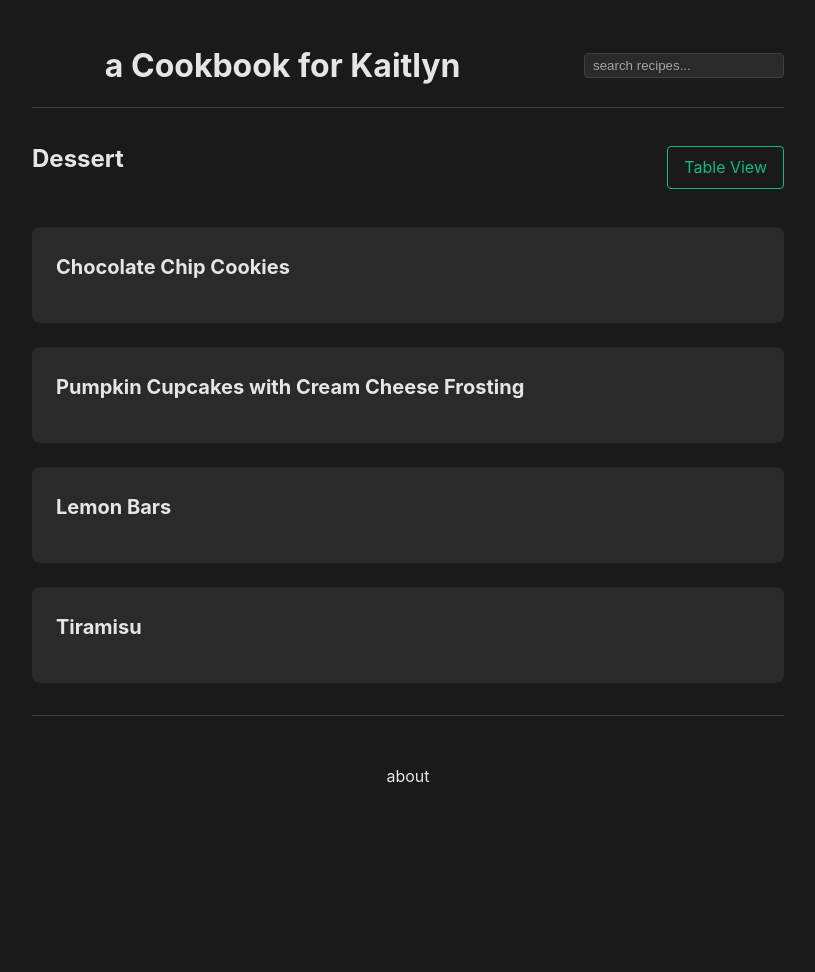
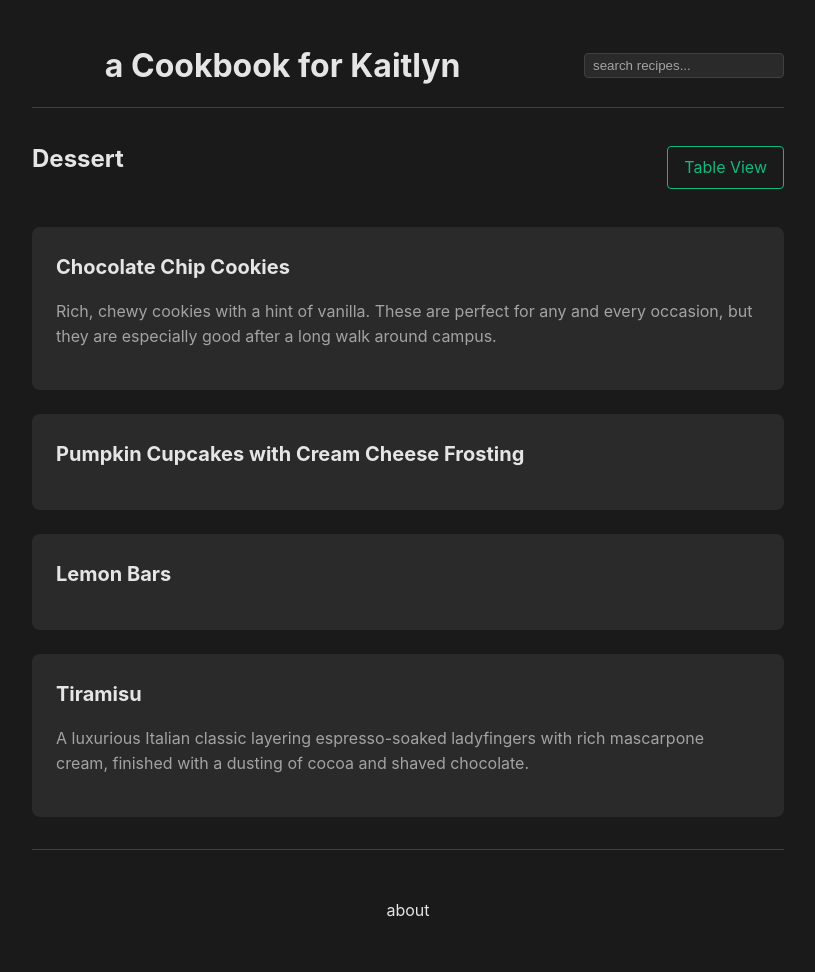
Before and after one commit to williamsca/recipes, a Jekyll site: the page built from categories/dessert-menu.html, in a window 1280 px wide. Shown: the whole page, without its empty margins (232-1047 px from the left). Built offline with Jekyll 4.4.1, drawn with Linux system fonts in a browser that asks for light colours; before the commit the page ends 900 px from its top, so only the background shows below that.

Commit message:
edits to recipes

```diff
--- a/_recipes/cookies-choc-chip.md
+++ b/_recipes/cookies-choc-chip.md
@@ -9,6 +9,7 @@ source: Jamie Williams
 category: Dessert
 effort: low
 duration: minutes
+menu: Rich, chewy cookies with a hint of vanilla. These are perfect for any and every occasion, but they are especially good after a long walk around campus.
 
 ingredients: |
   - 2 cups plus 2 tbsp all-purpose flour
--- a/_recipes/tiramisu.md
+++ b/_recipes/tiramisu.md
@@ -7,6 +7,7 @@ source: Summer Osborne
 category: Dessert
 effort: medium
 duration: hours
+menu: A luxurious Italian classic layering espresso-soaked ladyfingers with rich mascarpone cream, finished with a dusting of cocoa and shaved chocolate.
 
 ingredients: |
   - 2 1/2 cups strong black coffee, room temperature
```
Also changed, not shown: _recipes/meatballs-swedish.md (+1 -1 lines).
